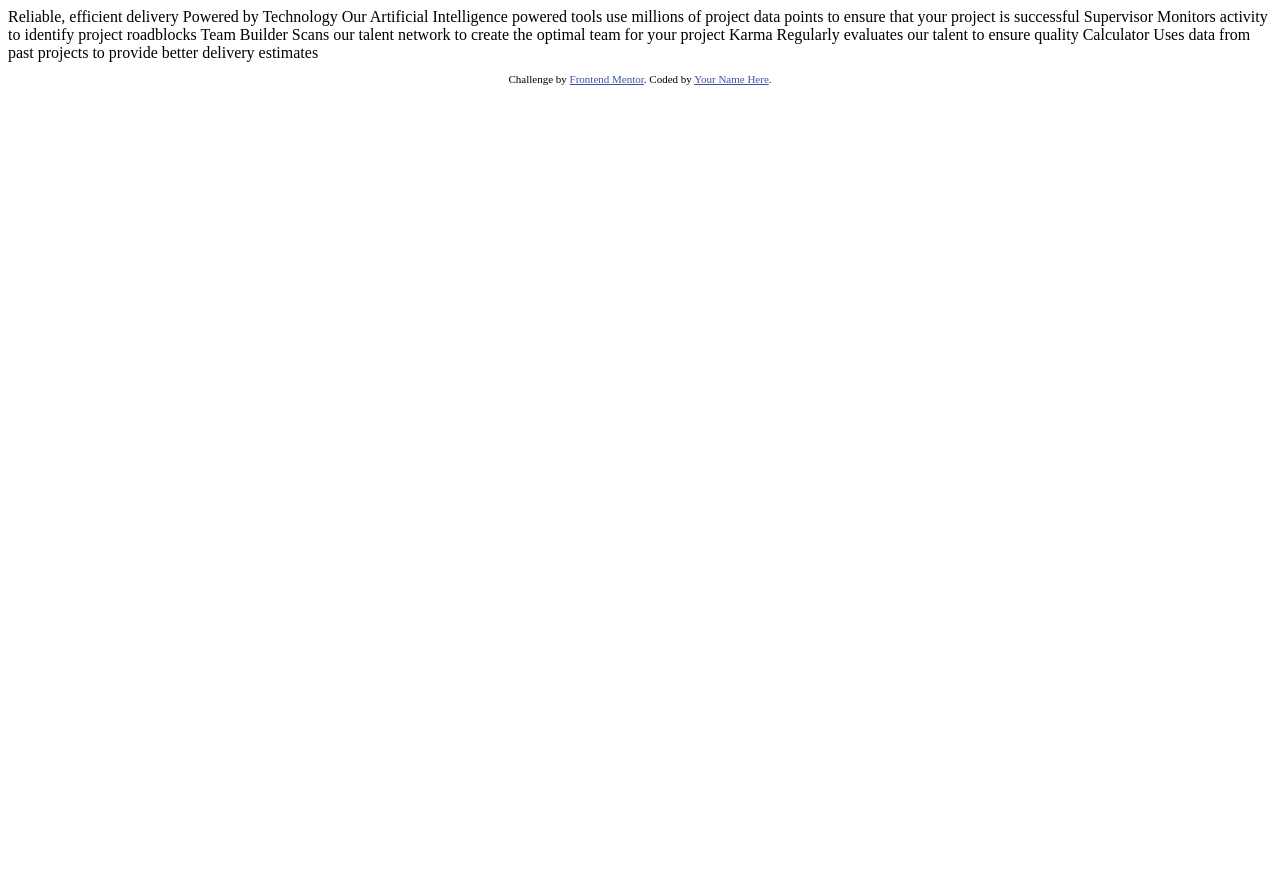
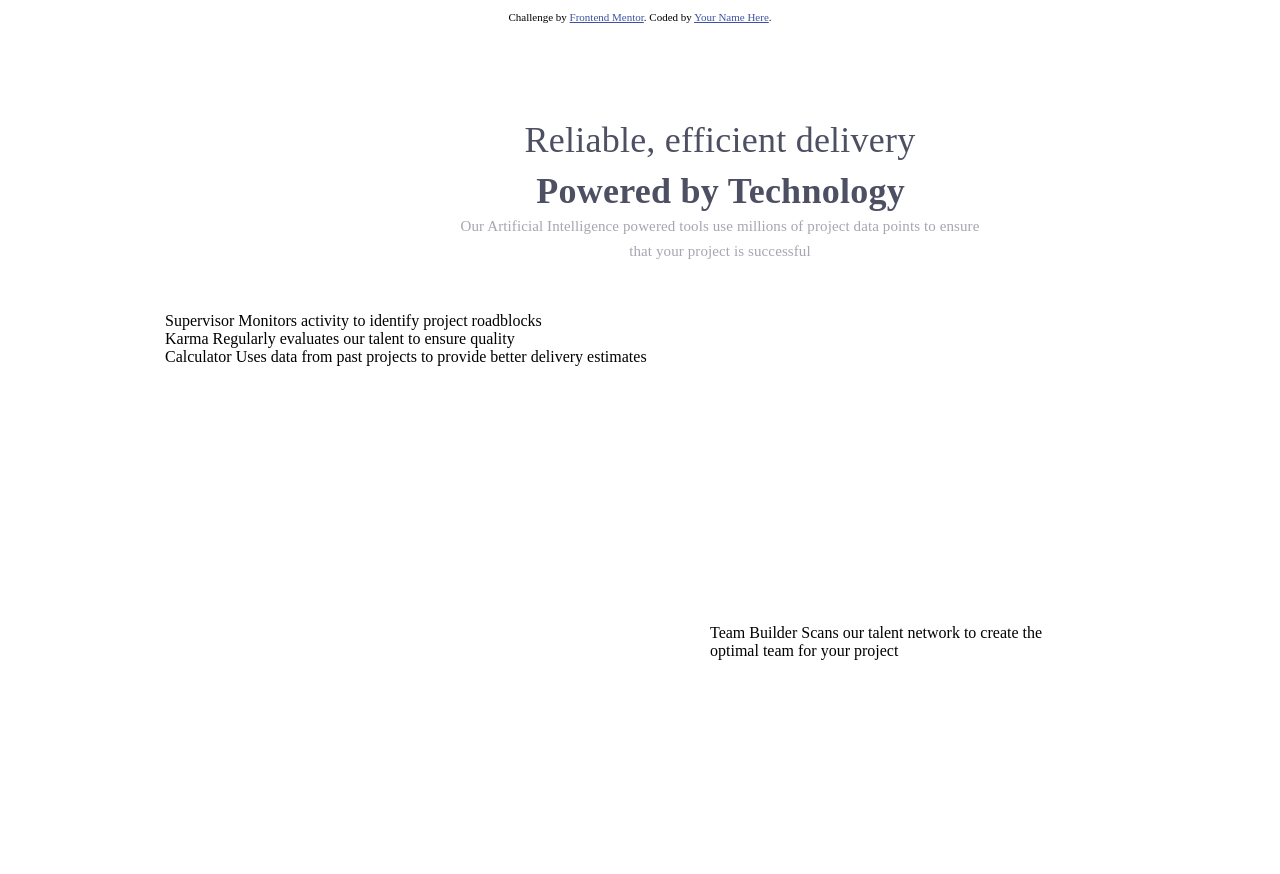
Before and after one commit to shawnpursley/Four-Card-Feature, a plain HTML site: page index.html in a window 1280 px wide. Before the commit the page ends 800 px from the top, so only its background shows below. Drawn offline with Linux system fonts and the light colour scheme.

Commit message:
Created Header

```diff
--- a/index.html
+++ b/index.html
@@ -12,28 +12,111 @@
   <style>
     .attribution { font-size: 11px; text-align: center; }
     .attribution a { color: hsl(228, 45%, 44%); }
+    .heading-container{
+    position: absolute;
+    width: 540px;
+    height: 168px;
+    left: 450px;
+    top: 80px;
+  }
+  .heading-one{
+    position: absolute;
+    height: 54px;
+    left: 0%;
+    right: 0%;
+    top: calc(50% - 54px/2 - 24px);
+    font-family: Poppins;
+    font-style: normal;
+    font-weight: 200;
+    font-size: 36px;
+    line-height: 54px;
+    /* identical to box height */
+    letter-spacing: 0.25px;
+    text-align: center;
+    color: #4D4F62;
+
+}
+.heading-two{
+  position: absolute;
+height: 54px;
+left: 0.45%;
+right: 0.23%;
+top: calc(50% - 54px/2 + 27px);
+
+font-family: Poppins;
+font-style: normal;
+font-weight: 600;
+font-size: 36px;
+line-height: 54px;
+/* identical to box height */
+
+text-align: center;
+letter-spacing: 0.25px;
+
+color: #4D4F62;
+
+}
+.body-text{
+position: absolute;
+height: 50px;
+left: 0%;
+right: 0%;
+top: 80%;
+font-family: Poppins;
+font-style: normal;
+font-weight: normal;
+font-size: 15px;
+line-height: 25px;
+/* or 167% */text-align: center;
+letter-spacing: 0.104167px;
+color: #4D4F62;
+mix-blend-mode: normal;
+opacity: 0.5;
+}
+.body-container{
+position: absolute;
+width: 1110px;
+height: 530px;
+left: 165px;
+top: 312px;
+/* background-color: blue; */
+}
+.top_box{
+position: absolute;
+width: 350px;
+height: 250px;
+left: 545px;
+top: 312px;
+border: 0 5px 0 0 solid green;
+}
   </style>
 </head>
 <body>
-
-  Reliable, efficient delivery
-  Powered by Technology
-
+  <div class="heading-container">
+  <div class="heading-one">Reliable, efficient delivery</div>
+  <div class="heading-two">Powered by Technology</div>
+   <div class="body-text">
   Our Artificial Intelligence powered tools use millions of project data points
-  to ensure that your project is successful
-
+  to ensure that your project is successful</div>
+  </div>
+<div class="body-container">
+<div class="left_box">
   Supervisor
   Monitors activity to identify project roadblocks
-
+</div>
+<div class="top_box">
   Team Builder
   Scans our talent network to create the optimal team for your project
-
+</div>
+<div class="bottom_box">
   Karma
   Regularly evaluates our talent to ensure quality
-
+</div>
+<div class="right_box">
   Calculator
   Uses data from past projects to provide better delivery estimates
-
+  </div>
+</div>
 
   <footer>
     <p class="attribution">
```
Also changed, not shown: 1 other file.
